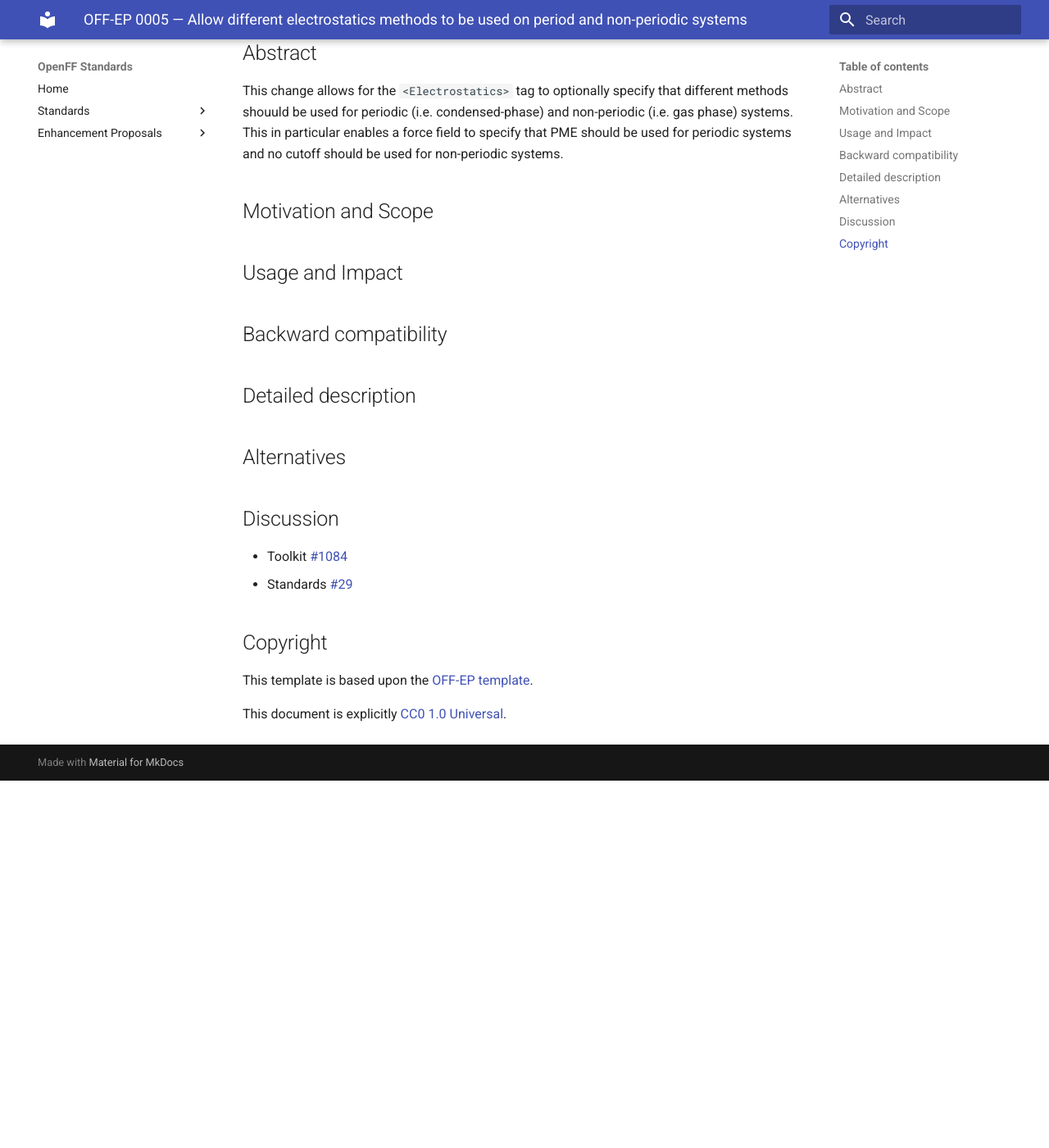
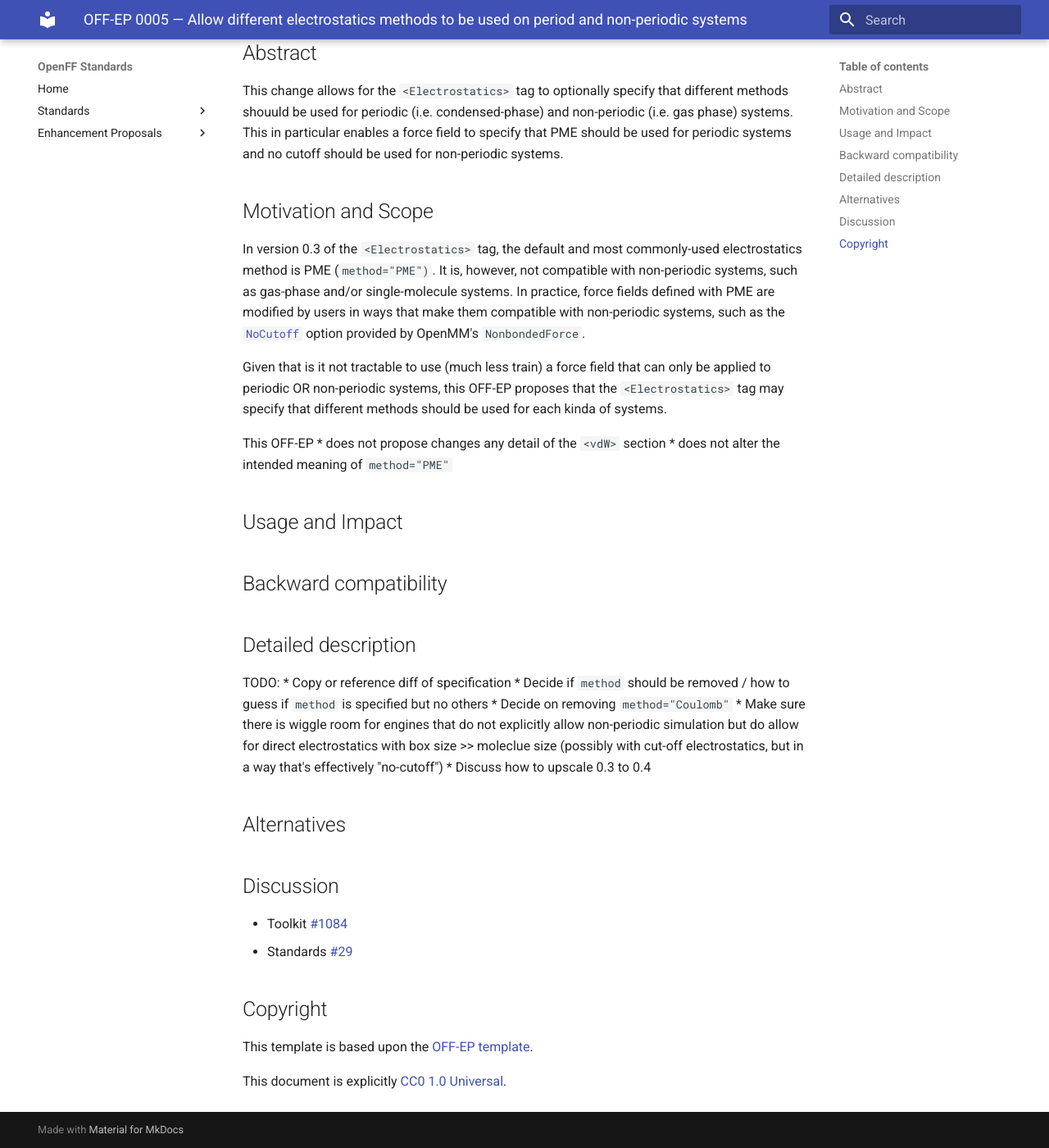
Before and after one commit to openforcefield/standards, an MkDocs documentation site: the page built from docs/enhancement-proposals/off-ep-0005.md, in a window 1280 px wide and 1400 px high, scrolled down 531 px. Shown: the whole window at 82% size. Built offline with MkDocs 1.6.1 and Material for MkDocs 9.7.7, drawn with Linux system fonts in a browser that asks for light colours; before the commit the page ends 1483 px from its top, so only the background shows below that.

Commit message:
Add motivation and scope, draft changes to spec

```diff
--- a/docs/enhancement-proposals/off-ep-0005.md
+++ b/docs/enhancement-proposals/off-ep-0005.md
@@ -23,11 +23,35 @@ cutoff should be used for non-periodic systems.
 
 ## Motivation and Scope
 
+In version 0.3 of the `<Electrostatics>` tag, the default and most commonly-used electrostatics
+method is PME (`method="PME")`. It is, however, not compatible with non-periodic systems, such as
+gas-phase and/or single-molecule systems. In practice, force fields defined with PME are modified by
+users in ways that make them compatible with non-periodic systems, such as the
+[``NoCutoff``](http://docs.openmm.org/latest/userguide/theory/02_standard_forces.html?highlight=nocutoff#coulomb-interaction-without-cutoff)
+option provided by OpenMM's ``NonbondedForce``.
+
+Given that is it not tractable to use (much less train) a force field that can only be applied to
+periodic OR non-periodic systems, this OFF-EP proposes that the `<Electrostatics>` tag may specify
+that different methods should be used for each kinda of systems.
+
+This OFF-EP
+* does not propose changes any detail of the `<vdW>` section
+* does not alter the intended meaning of `method="PME"`
+
 ## Usage and Impact
 
 ## Backward compatibility
 
 ## Detailed description
+
+TODO:
+* Copy or reference diff of specification
+* Decide if `method` should be removed / how to guess if `method` is specified but no others
+* Decide on removing `method="Coulomb"`
+  * Make sure there is wiggle room for engines that do not explicitly allow non-periodic simulation
+    but do allow for direct electrostatics with box size >> moleclue size (possibly with cut-off
+    electrostatics, but in a way that's effectively "no-cutoff")
+* Discuss how to upscale 0.3 to 0.4
 
 ## Alternatives
 
```
Also changed, not shown: docs/standards/smirnoff.md (+12 -2 lines).
